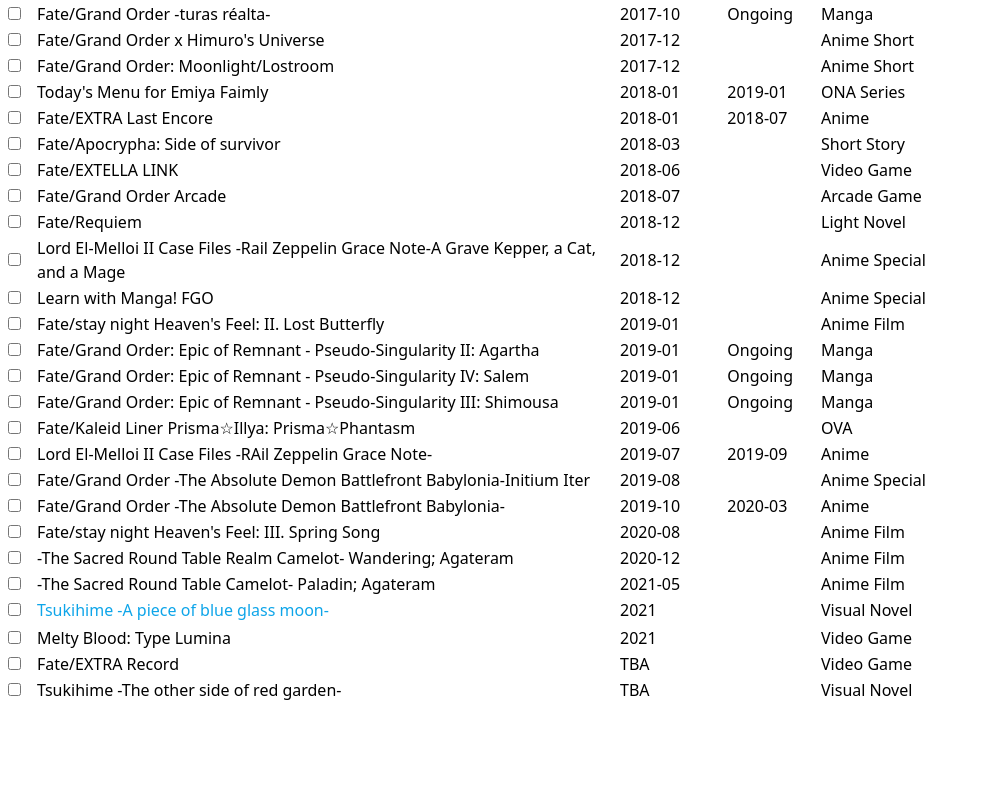
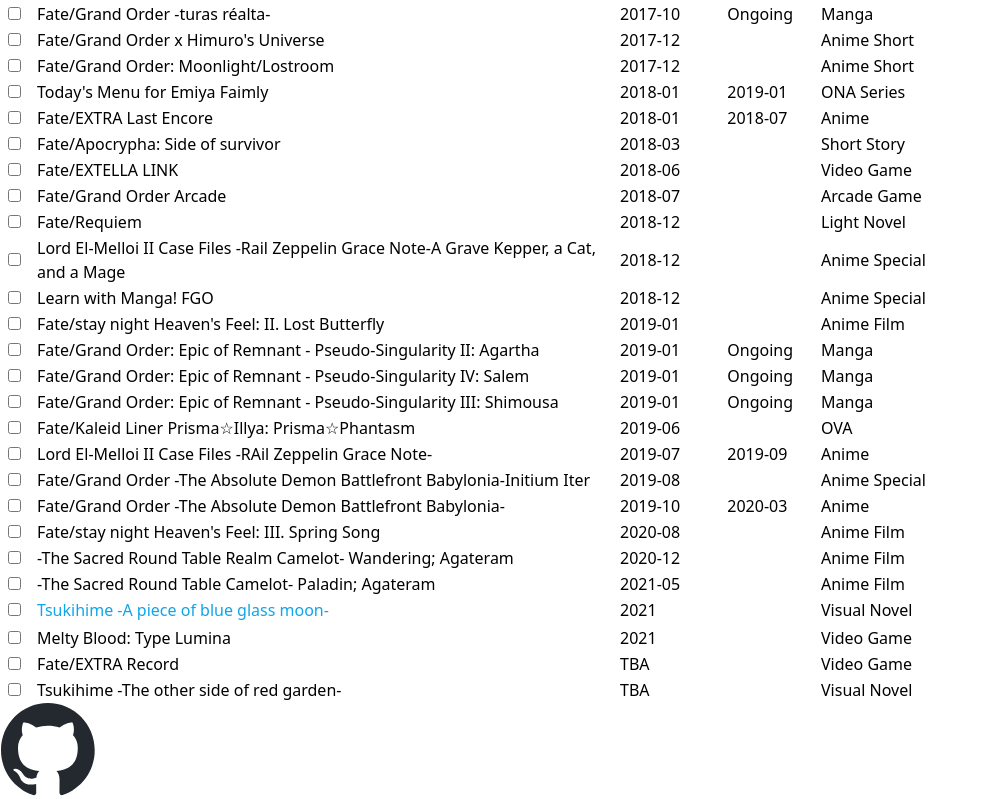
Before and after one commit to TheColorman/moon.colorman.me, a SvelteKit app: page / in a window 1280 px wide. Shown: the part 6027-6826 px from the top of the page, without its empty margins (0-987 px from the left). Before the commit the page ends 6730 px from the top, so only its background shows below. Built offline with nearby package versions, Linux system fonts and the light colour scheme.

Commit message:
🔗 Added GitHub link

```diff
--- a/src/routes/+layout.svelte
+++ b/src/routes/+layout.svelte
@@ -6,6 +6,25 @@
 	<header class="sticky top-0 h-36 w-full overflow-hidden" />
 	<section class="relative mt-2 w-[80vw] overflow-hidden rounded-md bg-white p-6 shadow-xl">
 		<slot />
+		<a
+			href="https://github.com/TheColorman/nasu.colorman.me"
+			target="_blank"
+			rel="noopener noreferrer"
+		>
+			<svg
+				width="98"
+				height="96"
+				xmlns="http://www.w3.org/2000/svg"
+				class="m-auto mt-1 h-5 w-5"
+				viewBox="0 0 100 100"
+				><path
+					fill-rule="evenodd"
+					clip-rule="evenodd"
+					d="M48.854 0C21.839 0 0 22 0 49.217c0 21.756 13.993 40.172 33.405 46.69 2.427.49 3.316-1.059 3.316-2.362 0-1.141-.08-5.052-.08-9.127-13.59 2.934-16.42-5.867-16.42-5.867-2.184-5.704-5.42-7.17-5.42-7.17-4.448-3.015.324-3.015.324-3.015 4.934.326 7.523 5.052 7.523 5.052 4.367 7.496 11.404 5.378 14.235 4.074.404-3.178 1.699-5.378 3.074-6.6-10.839-1.141-22.243-5.378-22.243-24.283 0-5.378 1.94-9.778 5.014-13.2-.485-1.222-2.184-6.275.486-13.038 0 0 4.125-1.304 13.426 5.052a46.97 46.97 0 0 1 12.214-1.63c4.125 0 8.33.571 12.213 1.63 9.302-6.356 13.427-5.052 13.427-5.052 2.67 6.763.97 11.816.485 13.038 3.155 3.422 5.015 7.822 5.015 13.2 0 18.905-11.404 23.06-22.324 24.283 1.78 1.548 3.316 4.481 3.316 9.126 0 6.6-.08 11.897-.08 13.526 0 1.304.89 2.853 3.316 2.364 19.412-6.52 33.405-24.935 33.405-46.691C97.707 22 75.788 0 48.854 0z"
+					fill="#24292f"
+				/></svg
+			>
+		</a>
 	</section>
 </main>
 
```
